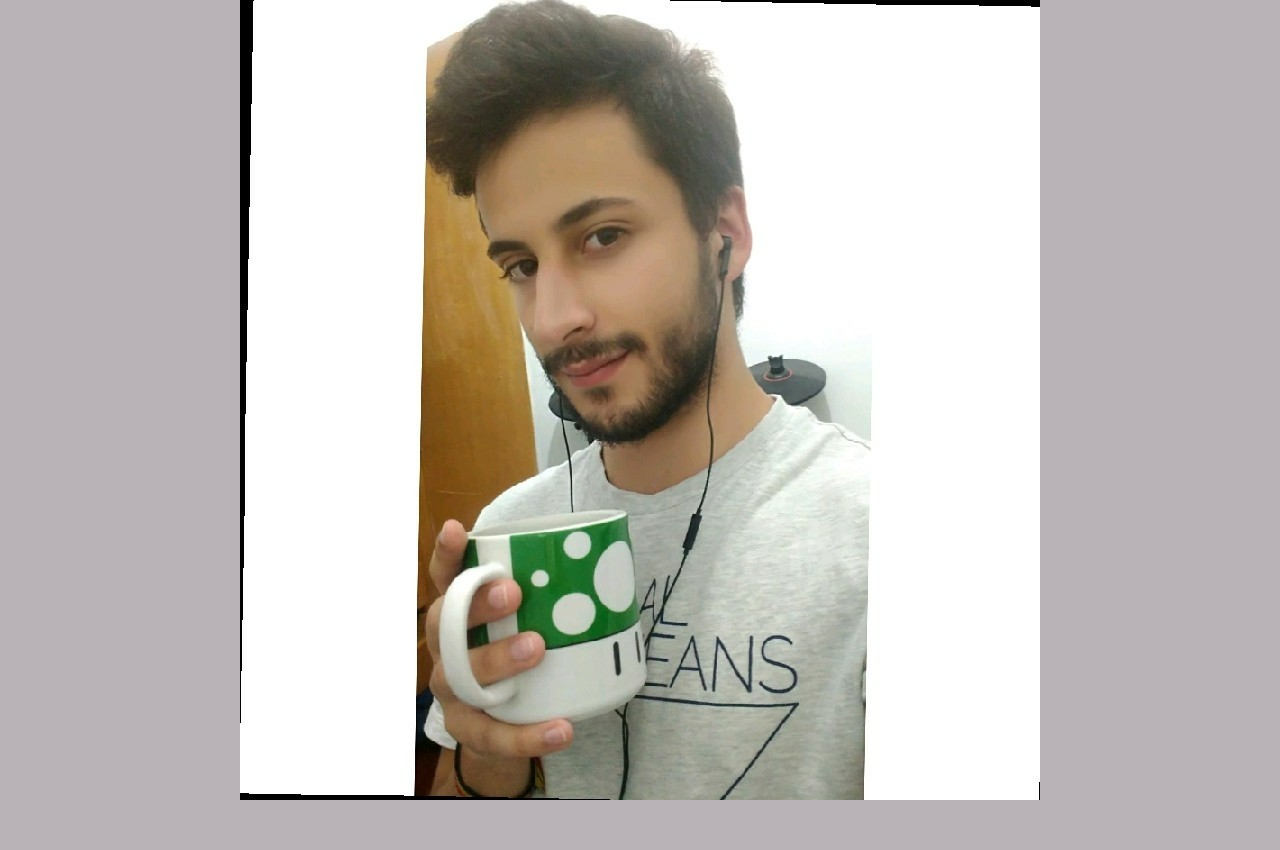
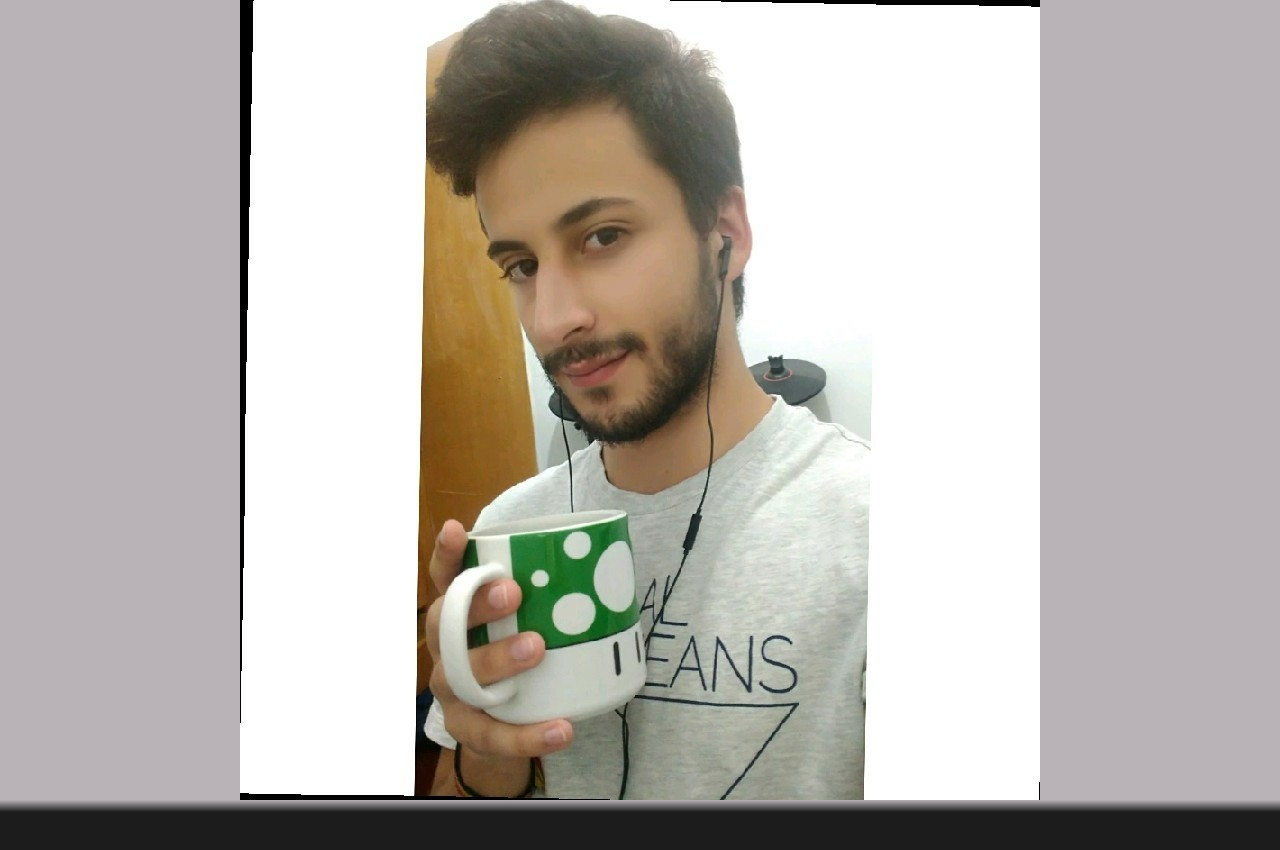
Before and after one commit to wh1t3h47/Ab0utM3, a React app: page / in a window 1280 px wide. Shown: the top 850 px of the page. Before the commit the page ends 807 px from the top, so only its background shows below. Built offline with nearby package versions, Linux system fonts and the light colour scheme.

Commit message:
smoother loading and fix background

```diff
--- a/src/components/homePage/lazyBackground.tsx
+++ b/src/components/homePage/lazyBackground.tsx
@@ -2,7 +2,7 @@ import classNames from 'classnames';
 import React from 'react';
 
 type styleState = {
-    className: string;
+    classNames: string;
 };
 type backgroundProps = {
     fallbackStyles: string;
@@ -10,24 +10,31 @@ type backgroundProps = {
 };
 
 class LazyBackground extends React.PureComponent<backgroundProps, styleState> {
-    // readonly props: React.ComponentPropsWithoutRef<string>
+
     state = {
-        className: '',
+        classNames: '',
     };
 
     async componentDidMount(): Promise<void> {
         const lazyStyles = await this.props.lazyStyleSheet;
-        this.setState({className: lazyStyles.stylesBackground});
+        this.setState({
+                classNames: classNames([
+                    this.state.classNames,
+                    lazyStyles.stylesBackground
+                ]),
+            });
     }
 
     render(): JSX.Element {
-        console.log(this.state);
         const criticalStyles = this.props.fallbackStyles;
+        if (!this.state.classNames) {
+          this.setState({classNames: classNames([criticalStyles])});
+        }
 
         return (
             <div
-                className={classNames([criticalStyles, this.state.className])}
-            ></div>
+                className={this.state.classNames}
+            />
         );
     }
 }
--- a/src/index.html
+++ b/src/index.html
@@ -8,11 +8,18 @@
             rel="stylesheet"
         >
         <style>
+        html {
+            height: 300%;
+        }
         body {
             /* Loads color before image because it's faster */
+            margin: 0 0 0 0;
             background-color: /*$-presentation-background-color*/#b9b2b6;
-            height: 300%;
-            background-image: linear-gradient(90deg, /*$-presentation-background-color*/#b9b2b6 100%, /*$-skills-color*/#1c1c1c 100%);
+            overflow-x: hidden;
+            width: 100%;
+            height: 100%;
+            background-image: linear-gradient(to bottom, /*$-presentation-background-color*/#b9b2b6 33.3333%, /*$-skills-color*/#1c1c1c 33.8333%);
+            background-size: cover;
         }
         </style>
     </head>
--- a/src/styles/components/homePage/presentation.module.scss
+++ b/src/styles/components/homePage/presentation.module.scss
@@ -1,7 +1,9 @@
 @import "@styles/mixins/geometry.scss";
+@import "@styles/variables/colors.sass";
 
 .styles {
     &-background-fallback {
+        // background-color: $-presentation-background-color;
         position: absolute;
         @include sameWidthAndHeight(100%);
         display: flex;
--- a/src/styles/components/homePage/skills.module.scss
+++ b/src/styles/components/homePage/skills.module.scss
@@ -4,6 +4,7 @@
 
 .styles {
     &-background-fallback {
+        // background-color: $-skills-color;
         position: absolute;
         @include sameWidthAndHeight(100%);
         display: grid;
--- a/src/styles/components/homePage/skillsBackground.module.less
+++ b/src/styles/components/homePage/skillsBackground.module.less
@@ -9,7 +9,7 @@
             // 315deg, // top left
             0deg,
             fade(@-skills-color, 5%),
-            fade(@-presentation-background-color, 35%)
+            fade(@-presentation-background-color, 30%)
             );
         .background-image-gradient-mixin(@-skills-image, @-gradient);
     }
```
Also changed, not shown: 1 other file (tests, documents, lock files or other folders).
